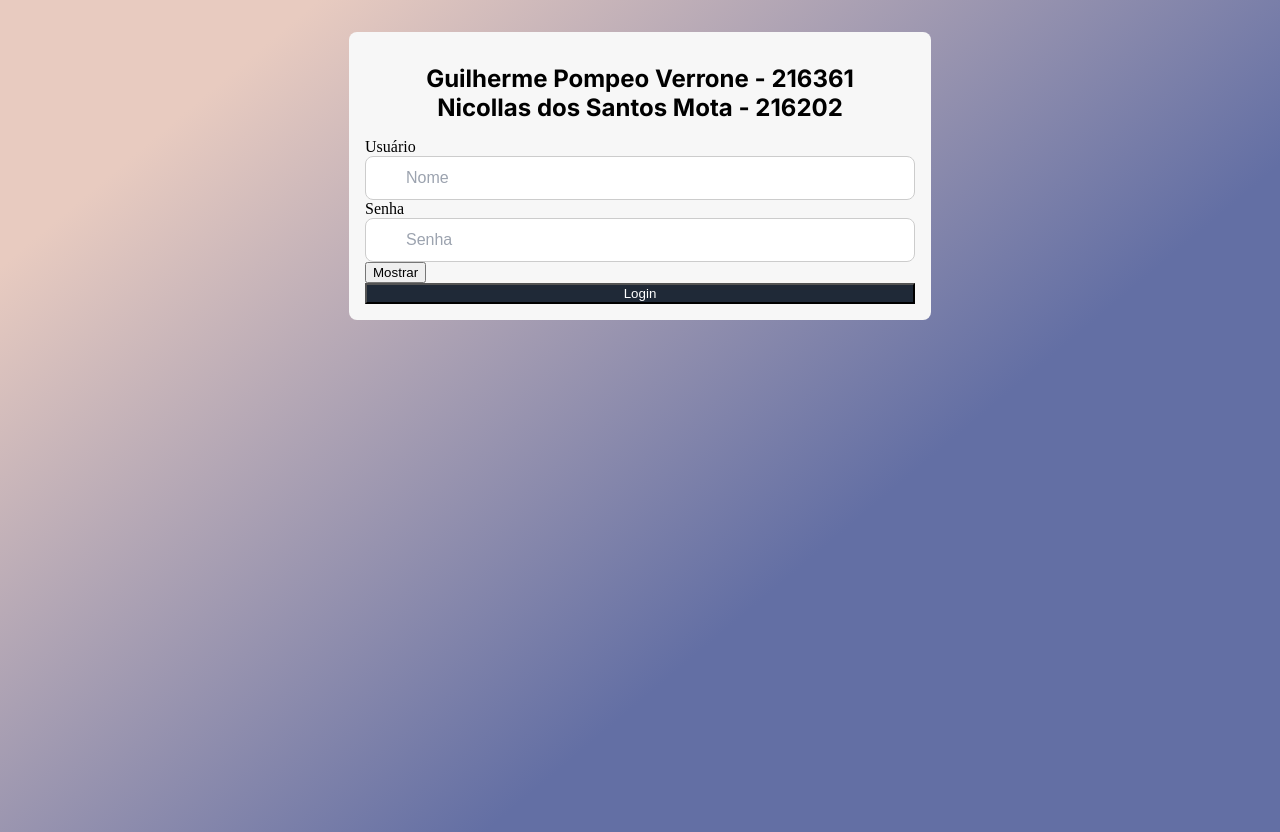
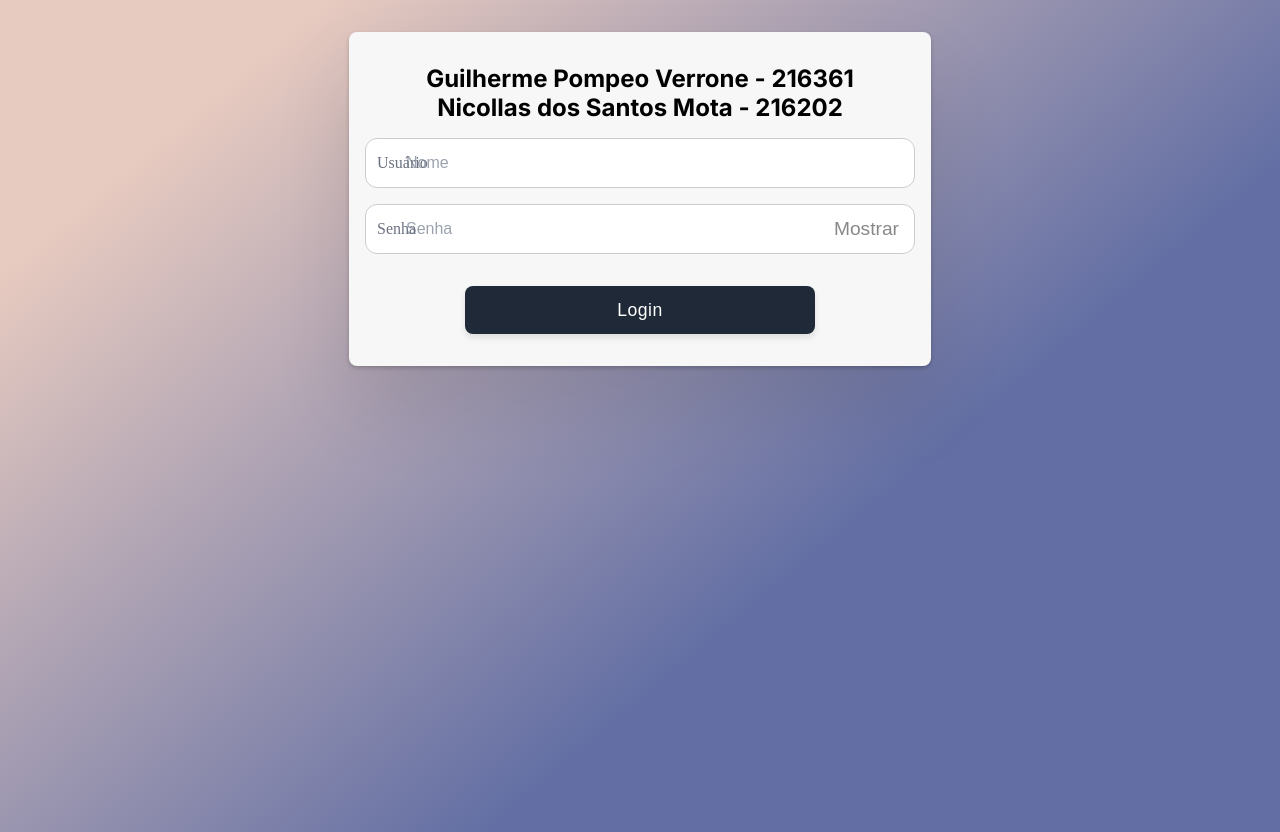
Before and after one commit to GuilhermeVerrone/mytodolist-front-main, an Angular app: page / in a window 1280 px wide. Built offline with nearby package versions, Linux system fonts and the light colour scheme.

Commit message:
Correção do Painel ADM

```diff
--- a/src/app/app.component.css
+++ b/src/app/app.component.css
@@ -5,6 +5,7 @@
   padding: 1rem;
   background-color: #f7f7f7;
   border-radius: 8px;
+  box-shadow: 0 2px 4px 0 rgba(0, 0, 0, 0.2), 0 2.5rem 5rem 0 rgba(0, 0, 0, 0.1);
   max-height: calc(100vh - 4rem);
   display: flex;
   flex-direction: column;
@@ -59,18 +60,50 @@
   gap: 12px;
 }
 
-.btn-panel,
-.btn-logout {
+.btn-panel {
   background-color: #374151;
   border: none;
   cursor: pointer;
   padding: 0.5rem;
   border-radius: 8px;
-  color: white;
+  transition: all 0.3s ease;
+  display: flex;
+  justify-content: center;
+  align-items: center;
+}
+
+.btn-panel:hover {
+  background-color: #4b5563;
+  transform: translateY(-2px);
+  box-shadow: 0 6px 8px rgba(0, 0, 0, 0.15);
+}
+
+.btn-panel i {
+  font-size: 1.3rem;
+  color: #ffffff;
 }
 
 .btn-logout {
   background: red;
+  border: none;
+  cursor: pointer;
+  padding: 0.5rem;
+  border-radius: 8px;
+  transition: all 0.3s ease;
+  display: flex;
+  justify-content: center;
+  align-items: center;
+}
+
+.btn-logout:hover {
+  background-color: #dc2626;
+  transform: translateY(-2px);
+  box-shadow: 0 6px 8px rgba(0, 0, 0, 0.15);
+}
+
+.btn-logout i {
+  font-size: 1.3rem;
+  color: #ffffff;
 }
 
 h1 {
@@ -95,12 +128,12 @@ h1 {
 
 .lg-text-input {
   width: 100%;
-  padding: 12px 16px 12px 40px;
-  font-size: 1rem;
-  border: 1px solid #ccc;
+  padding: 10px 12px;
+  border: 1.5px solid #d1d5db;
   border-radius: 8px;
   background: white;
   color: #1f2937;
+  font-size: 1rem;
   box-sizing: border-box;
   outline: none;
 }
@@ -117,4 +150,144 @@ h1 {
   color: #fff;
   background-color: #1f2937;
   width: 100%;
-  max-w
+  max-width: 350px;
+  padding: 0.85rem;
+  font-size: 1.1rem;
+  border: none;
+  border-radius: 8px;
+  margin: 1rem auto;
+  display: block;
+  cursor: pointer;
+  transition: all 0.3s ease;
+  box-shadow: 0 4px 6px rgba(0, 0, 0, 0.1);
+  letter-spacing: 0.5px;
+}
+
+.btn-primary:hover {
+  background-color: #374151;
+  transform: translateY(-2px);
+  box-shadow: 0 6px 8px rgba(0, 0, 0, 0.15);
+}
+
+.btn-primary:active {
+  transform: translateY(0);
+  box-shadow: 0 2px 4px rgba(0, 0, 0, 0.1);
+}
+
+.btn-wrapper {
+  margin-bottom: 2rem;
+}
+
+.btn-menu {
+  flex-basis: 32%;
+}
+
+.active {
+  color: green;
+}
+
+ul {
+  padding-inline-start: 0;
+  display: flex;
+  flex-direction: column;
+  gap: 15px;
+  overflow-y: auto;
+  max-height: calc(100vh - 20rem);
+  flex-grow: 1;
+  margin: 1rem 0;
+  padding-right: 8px;
+  box-sizing: border-box;
+}
+
+ul::-webkit-scrollbar {
+  width: 8px;
+}
+
+ul::-webkit-scrollbar-track {
+  background: #f1f1f1;
+  border-radius: 4px;
+}
+
+ul::-webkit-scrollbar-thumb {
+  background: #888;
+  border-radius: 4px;
+}
+
+ul::-webkit-scrollbar-thumb:hover {
+  background: #555;
+}
+
+ul li {
+  list-style: none;
+}
+
+.login {
+  display: flex;
+  flex-direction: column;
+  gap: 1rem;
+}
+
+.input-container {
+  position: relative;
+}
+
+.user-container {
+  position: absolute;
+  left: 12px;
+  top: 50%;
+  transform: translateY(-50%);
+  color: #6b7280;
+  pointer-events: none;
+}
+
+.password-icon {
+  position: absolute;
+  left: 12px;
+  top: 50%;
+  transform: translateY(-50%);
+  color: #6b7280;
+  pointer-events: none;
+  font-size: 1rem;
+  z-index: 1;
+}
+
+.password-wrapper input {
+  padding-left: 40px;
+  padding-right: 40px;
+}
+
+.lg-text-input {
+  width: 100%;
+  padding: 12px 16px 12px 40px;
+  font-size: 1rem;
+  line-height: 1.5;
+  border: 1px solid #ccc;
+  border-radius: 12px;
+}
+
+.ri-user-line,
+.ri-lock-line {
+  font-size: 1rem;
+}
+
+.password-wrapper {
+  position: relative;
+  width: 100%;
+}
+
+.password-wrapper input {
+  width: 100%;
+  padding-right: 40px;
+}
+
+.toggle-password {
+  position: absolute;
+  top: 50%;
+  right: 10px;
+  transform: translateY(-50%);
+  background: none;
+  border: none;
+  cursor: pointer;
+  color: #888;
+  font-size: 1.2rem;
+}
```
